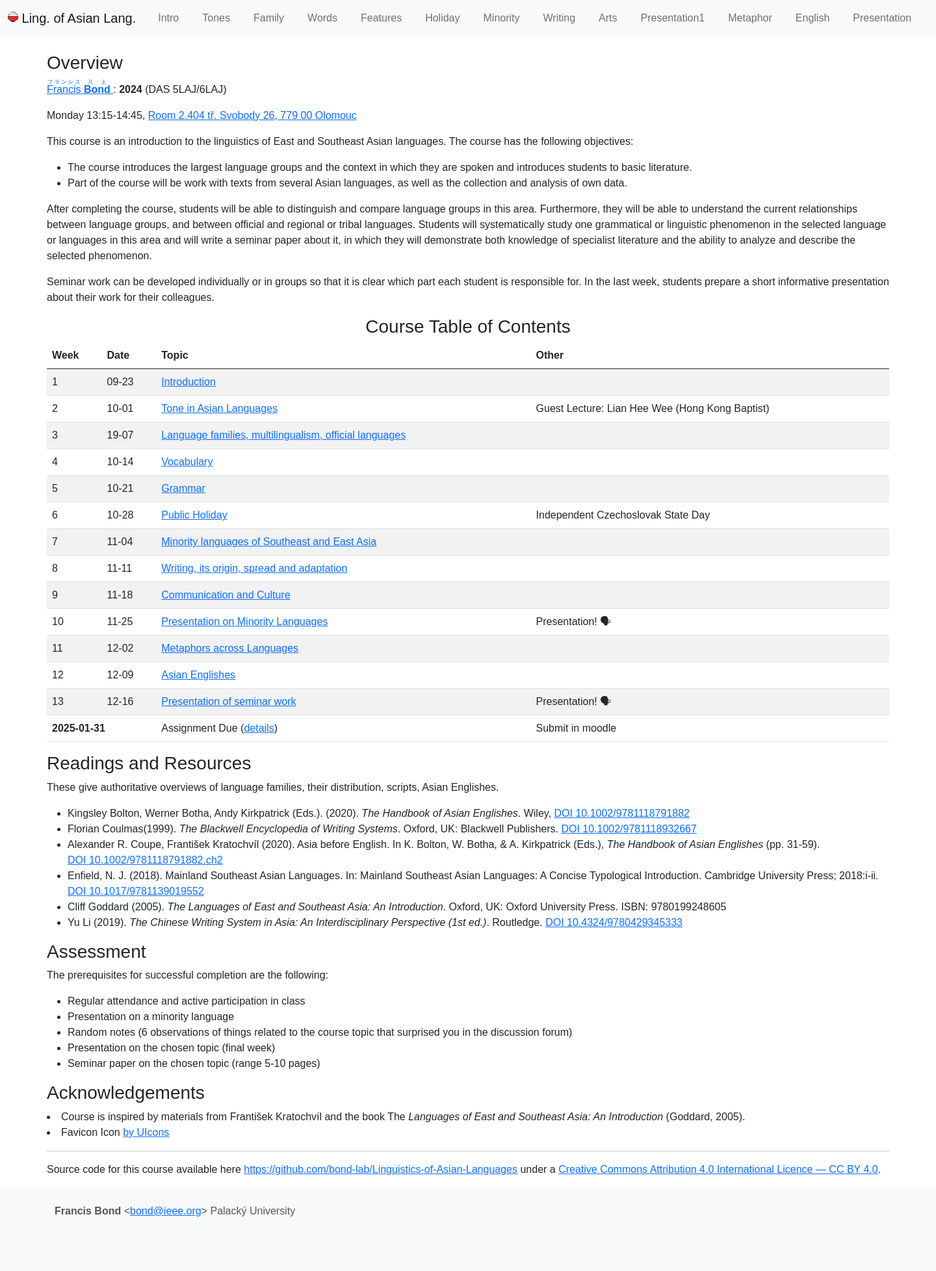
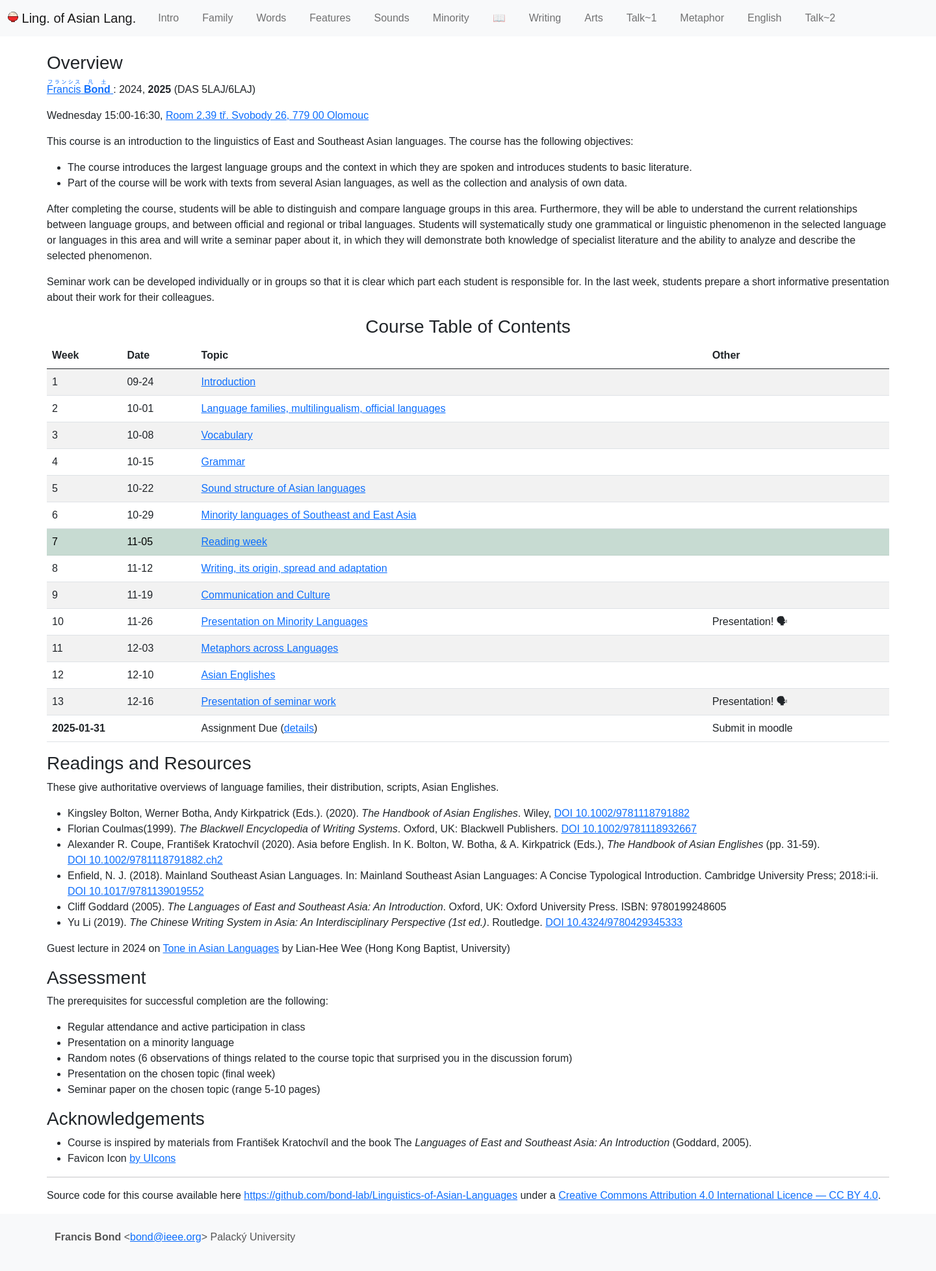
Before and after one commit to bond-lab/Linguistics-of-Asian-Languages, a Flask app: page / in a window 1440 px wide. Shown: the whole page at 65% size. Before the commit the page ends 1872 px from the top, so only its background shows below. Run offline with Flask 3, Linux system fonts and the light colour scheme.

Commit message:
revised for 2025

```diff
--- a/web/routes.py
+++ b/web/routes.py
@@ -29,7 +29,10 @@ def index():
 def week(week_key):
     if week_key in g.weeks:
         # Pass the data for the specific week to the template
-        week_info = weeks_data[week_key]
+        return render_template(f'weeks/{week_key}.html',
+                               weeks=g.weeks,
+                               week=week_key)
+    elif week_key == 'tones':
         return render_template(f'weeks/{week_key}.html',
                                weeks=g.weeks,
                                week=week_key)
--- a/web/templates/base.html
+++ b/web/templates/base.html
@@ -27,7 +27,7 @@
                   <!--   </li> -->
                     {% for key, tweek in weeks.items() %}
                         <li class="nav-item">
-                            <a class="nav-link {% if week  == key %}active{% endif %}" title= "{{tweek.title}}" href="{{ url_for('week', week_key=key) }}">{{ key.title() }}</a>
+                            <a class="nav-link {% if week  == key %}active{% endif %}" title= "{{tweek.title}}" href="{{ url_for('week', week_key=key) }}">{{ tweek.key.title() }}</a>
                         </li>
                     {% endfor %}
                 </ul>
--- a/web/templates/index.html
+++ b/web/templates/index.html
@@ -13,11 +13,11 @@
   <ruby>
     <rb><b>Bond</b></rb>
     <rp>(</rp><rt>凡土</rt><rp>)</rp>
-</ruby></a>:  <strong>2024</strong> (DAS 5LAJ/6LAJ)
+</ruby></a>: 2024, <strong>2025</strong> (DAS 5LAJ/6LAJ)
 
-<p>Monday
-  13:15-14:45,
-  <a href='https://mapy.upol.cz/en?prac=64'>Room 2.404 tř. Svobody 26,
+<p>Wednesday
+  15:00-16:30,
+  <a href='https://mapy.upol.cz/en?prac=64'>Room 2.39 tř. Svobody 26,
   779 00 Olomouc</a>
 
 
@@ -45,7 +45,7 @@
     </thead>
     <tbody>
         {% for key, week in weeks.items() %}
-        <tr>
+	<tr class="{{ 'table-success' if key in ['holiday', 'reading'] else '' }}">
             <td>{{ loop.index }}</td>
             <td>{{ week.date }}</td>
             <td><a href="{{ url_for('week', week_key=key) }}">{{ week.title }}</a></td>
@@ -90,6 +90,8 @@ ISBN: 9780199248605
  <li>Yu Li (2019). <i>The Chinese Writing System in Asia: An Interdisciplinary Perspective (1st ed.)</i>. Routledge. {{doi('10.4324/9780429345333')}}
  </ul>
 
+<p>Guest lecture in 2024 on <a href='http://127.0.0.1:5000/week/tones/'>Tone in Asian Languages</a> by
+Lian-Hee Wee (Hong Kong Baptist, University)
 
 <h3>Assessment</h3>
 
@@ -105,8 +107,10 @@ ISBN: 9780199248605
 
 <h3>Acknowledgements</h3>
 
+<ul>
 <li> Course is inspired by materials from František Kratochvíl and the book The <i>Languages of East and Southeast Asia: An Introduction</i>  (Goddard, 2005).
 <li> Favicon Icon <a href="https://www.freepik.com/search">by UIcons</a>
+</ul>
 
 <hr>
 
--- /dev/null
+++ b/web/templates/weeks/reading.html
@@ -0,0 +1,6 @@
+{% extends 'base.html' %}
+
+{% block content %}
+<h2>Reading Week</h2>
+<p>Relax, catch your breath, take your time!
+{% endblock %}
--- /dev/null
+++ b/web/templates/weeks/sounds.html
@@ -0,0 +1,6 @@
+{% extends 'base.html' %}
+
+{% block content %}
+<h2>Sound structure of Asian languages</h2>
+<p>
+{% endblock %}
--- a/web/weeks.toml
+++ b/web/weeks.toml
@@ -3,40 +3,45 @@
 [weeks.intro]
 key = "intro"
 title = "Introduction"
-date = "09-23"
-
-[weeks.tones]
-key = "tones"
-title = "Tone in Asian Languages"
-date = "10-01"
-other = "Guest Lecture: Lian Hee Wee (Hong Kong Baptist)"
+date = "09-24"
 
 [weeks.family]
 key = "family"
 title = "Language families, multilingualism, official languages"
-date = "19-07"
+date = "10-01"
 
 [weeks.words]
 key = "words"
 title = "Vocabulary"
-date = "10-14"
-
+date = "10-08"
 
 [weeks.features]
 key = "features"
 title = "Grammar"
-date = "10-21"
+date = "10-15"
 
-[weeks.holiday]
-key = "holiday"
-title = "Public Holiday"
-date = "10-28"
-other = "Independent Czechoslovak State Day"
+# [weeks.holiday]
+# key = "holiday"
+# title = "Public Holiday"
+# date = "10-28"
+# other = "Independent Czechoslovak State Day"
+
+
+[weeks.sounds]
+key = "sounds"
+title = "Sound structure of Asian languages"
+date = "10-22"
+
 
 [weeks.minority]
 key = "minority"
 title = "Minority languages of Southeast and East Asia"
-date = "11-04"
+date = "10-29"
+
+[weeks.reading]
+key = "📖"
+title = "Reading week"
+date = "11-05"
 
 
 # [weeks.oral]
@@ -50,47 +55,42 @@ date = "11-04"
 # title = "Language contact in SE and V Asia"
 # date = "11-11"
 
-# [weeks.sound]
-# key = "sound"
-# title = "Sound structure of Asian languages"
-# date = "11-05"
-
 [weeks.writing]
 key = "writing"
 title = "Writing, its origin, spread and adaptation"
-date = "11-11"
+date = "11-12"
 
 [weeks.arts]
 key = "arts"
 title = "Communication and Culture"
-date = "11-18"
+date = "11-19"
 
 [weeks.presentation1]
-key = "present1"
+key = "Talk~1"
 title = "Presentation on Minority Languages"
-date = "11-25"
+date = "11-26"
 other = "Presentation! 🗣"
 
 [weeks.metaphor]
 key = "metaphor"
 title = "Metaphors across Languages"
-date = "12-02"
+date = "12-03"
 other = ""
 
 [weeks.english]
 key = "english"
 title = "Asian Englishes"
-date = "12-09"
-
-# [weeks.politeness]
-# key = "politeness"
-# title = "Politeness in Asian languages"
-# date = "12-09"
-# other = ""
-
+date = "12-10"
 
 [weeks.presentation]
-key = "presentation"
+key = "Talk~2"
 title = "Presentation of seminar work"
 date = "12-16"
 other = "Presentation!  🗣"
+
+
+# [weeks.tones]
+# key = "tones"
+# title = "Tone in Asian Languages"
+# date = "2024"
+# other = "Guest Lecture (2024): Lian Hee Wee (Hong Kong Baptist)"
```
Also changed, not shown: docs/index.html (+50 -46 lines), docs/week/arts/index.html (+7 -7 lines), docs/week/english/index.html (+7 -7 lines), docs/week/family/index.html (+7 -7 lines), docs/week/features/index.html (+7 -7 lines), docs/week/intro/index.html (+7 -7 lines), docs/week/metaphor/index.html (+7 -7 lines), docs/week/minority/index.html (+7 -7 lines), docs/week/presentation/index.html (+7 -7 lines), docs/week/presentation1/index.html (+7 -7 lines), docs/week/words/index.html (+7 -7 lines), docs/week/writing/index.html (+7 -7 lines), 1 other file.
